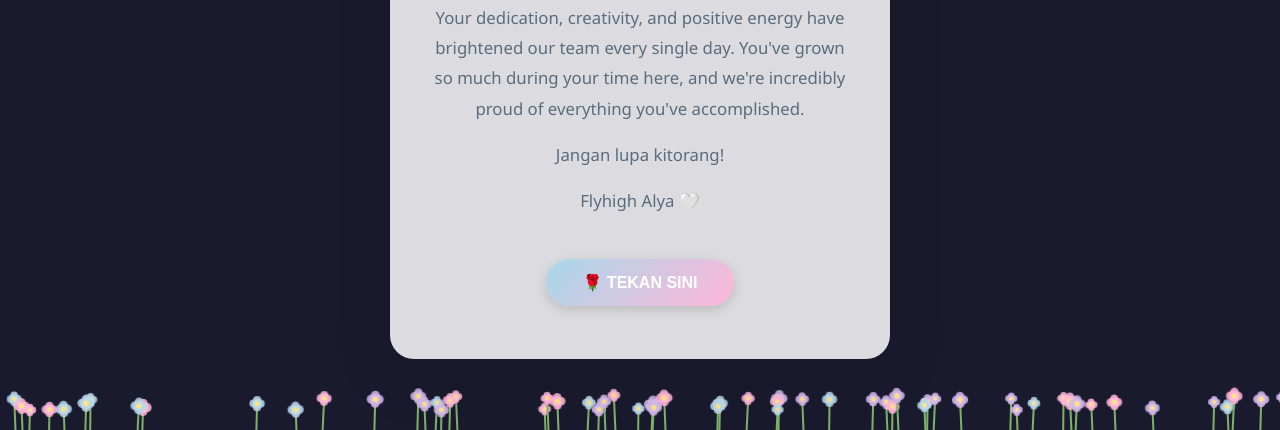
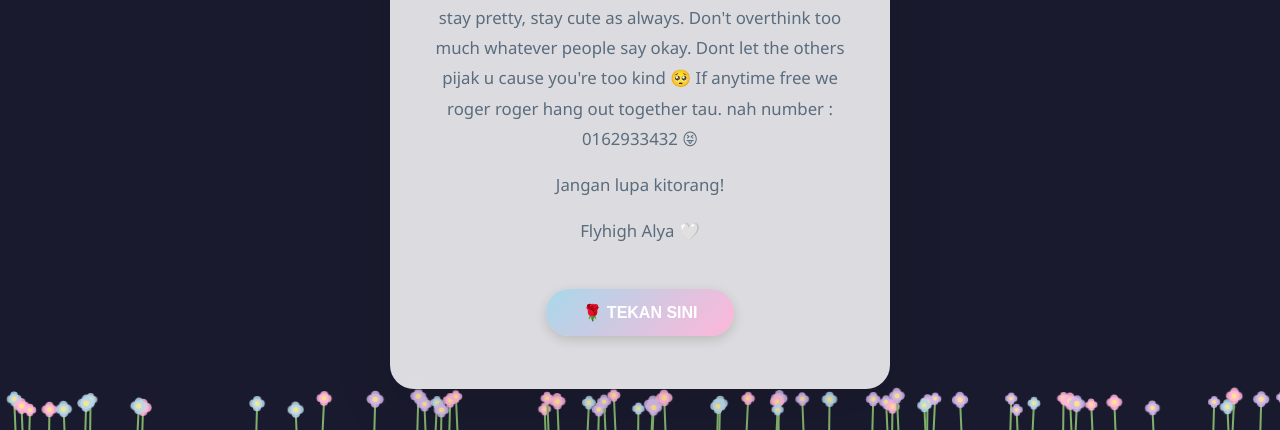
Before and after one commit to ardiniamira-rgb/alyaa, a plain HTML site: page index.html in a window 1280 px wide. Shown: the part 370-800 px from the top of the page. Drawn offline with Linux system fonts and the light colour scheme.

Commit message:
Update index.html

```diff
--- a/index.html
+++ b/index.html
@@ -3,7 +3,7 @@
 <head>
     <meta charset="UTF-8">
     <meta name="viewport" content="width=device-width, initial-scale=1.0">
-    <title>Farewell & Best Wishes</title>
+    <title>Farewell Alya</title>
     <style>
         /* ===== CSS VARIABLES - CUSTOMIZE COLORS HERE ===== */
         :root {
@@ -216,7 +216,10 @@
         <h1>Byebye Alya 🥹🫶🏻</h1>
 
         <p class="wishes">
-            Your dedication, creativity, and positive energy have brightened our team every single day. You've grown so much during your time here, and we're incredibly proud of everything you've accomplished.
+            To the most cheerful person i've ever met. Jaga diri, stay pretty, stay cute as always.
+			Don't overthink too much whatever people say okay. Dont let the others pijak u cause you're too kind 🥺
+			If anytime free we roger roger hang out together tau. nah number : 0162933432 😝
+
         </p>
 
         <p class="wishes">
```
